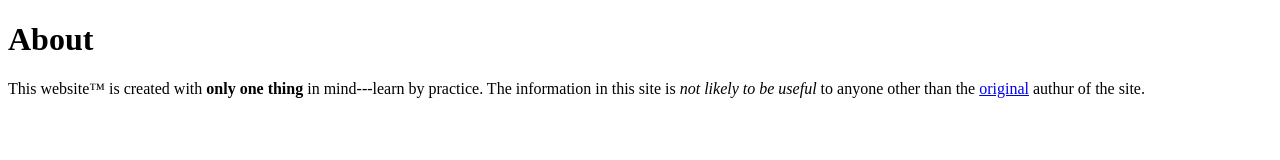
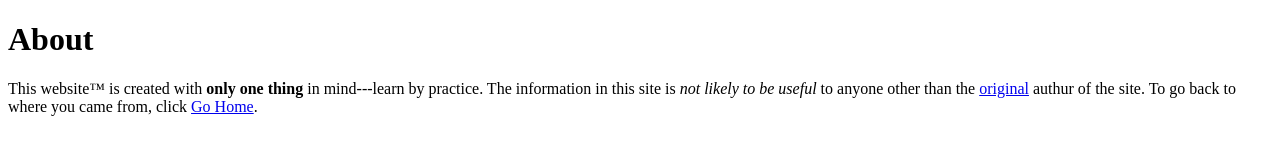
Before and after one commit to ieatfish/website, a plain HTML site: page about.html in a window 1280 px wide. Drawn offline with Linux system fonts and the light colour scheme.

Commit message:
Add link on About to go home

```diff
--- a/about.html
+++ b/about.html
@@ -6,7 +6,7 @@
 	</head>
 	<body>
 		<h1>About</h1>
-		<p>This website™ is created with <strong>only one thing</strong> in mind---learn by practice. The information in this site is <em>not likely to be useful</em> to anyone other than the <a href="http://www.google.com">original</a> authur of the site.
+		<p>This website™ is created with <strong>only one thing</strong> in mind---learn by practice. The information in this site is <em>not likely to be useful</em> to anyone other than the <a href="http://www.google.com">original</a> authur of the site. To go back to where you came from, click <a href="index.html">Go Home</a>.
 		</p>
 	</body>
 </html>
```
